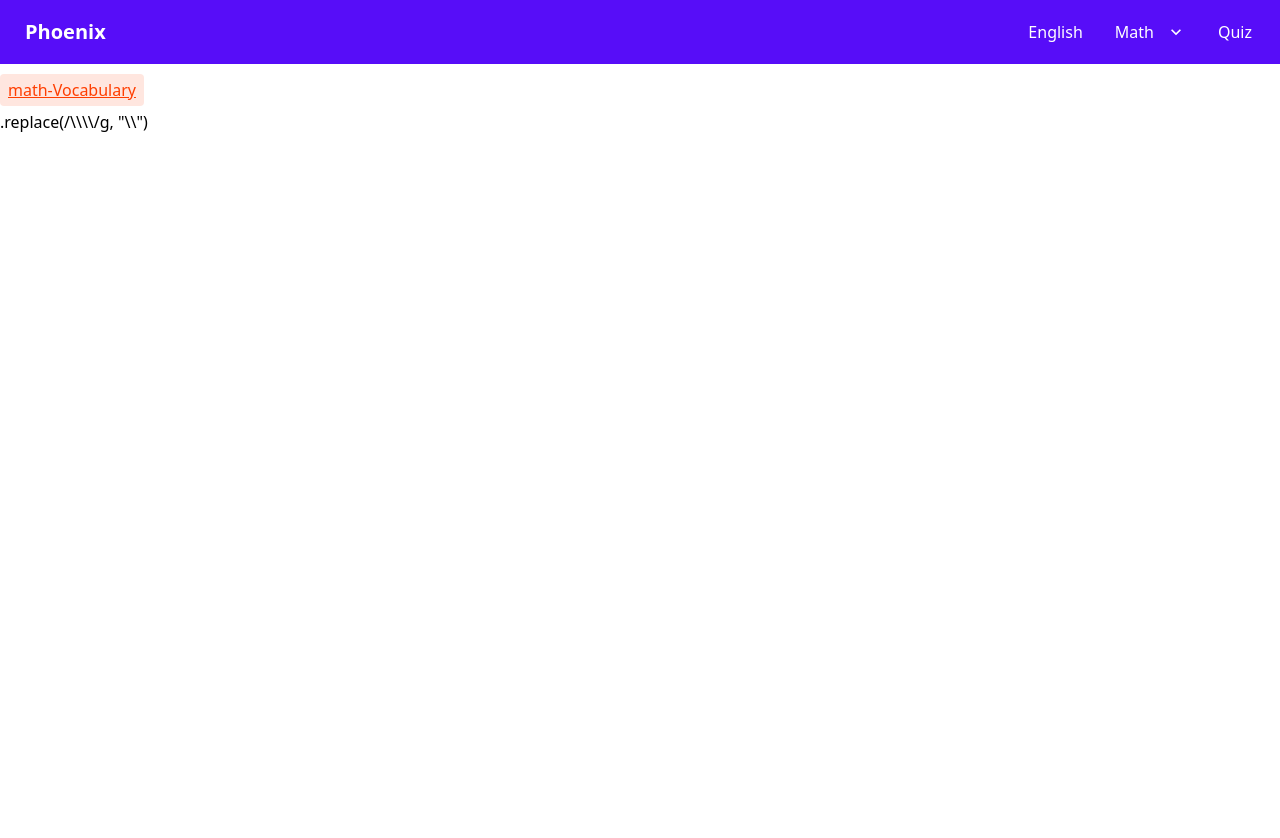
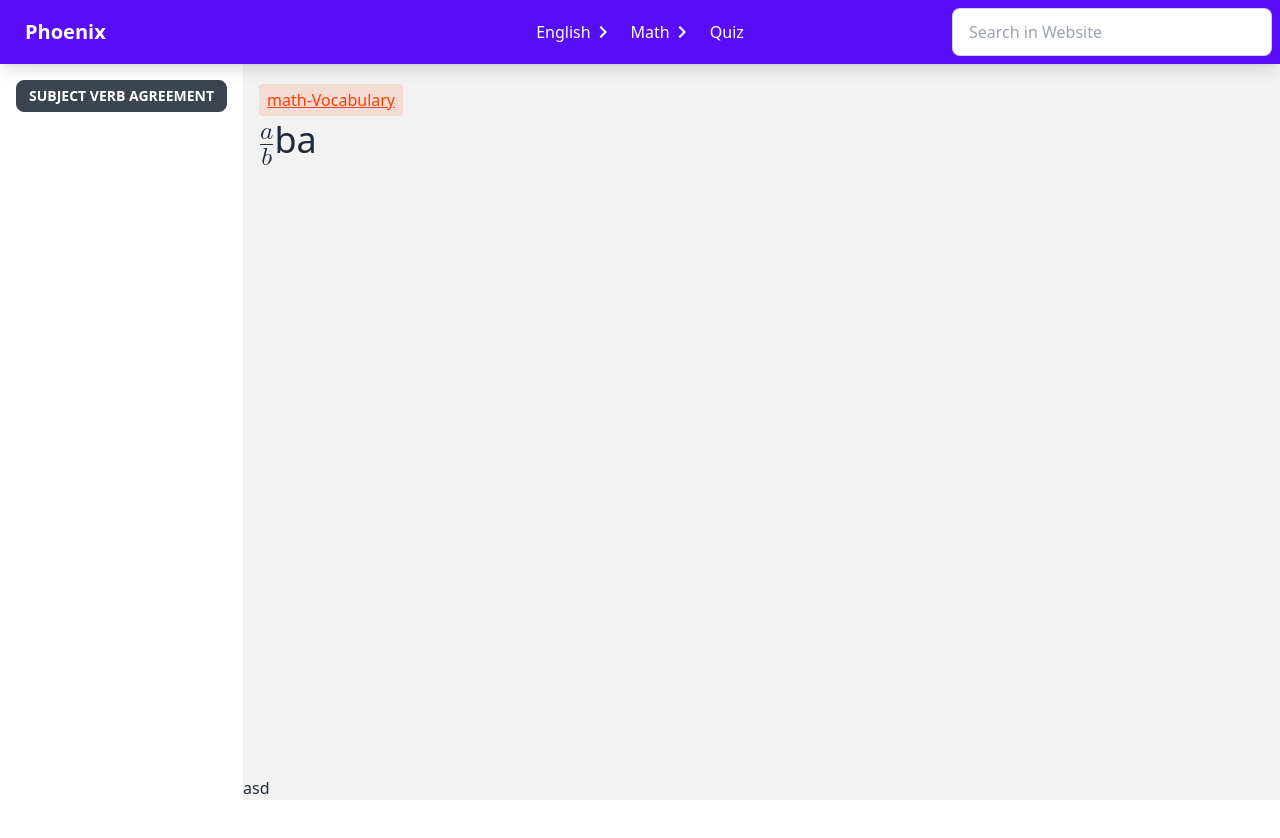
Before and after one commit to Rafi-Riday/phoenix-cheatsheet, a SvelteKit app: page / in a window 1280 px wide. Shown: the top 838 px of the page. After the commit the page ends 800 px from the top, so only its background shows below. Built offline with nearby package versions, Linux system fonts and the light colour scheme.

Commit message:
Updated styles with DaisyUI, added NavBar & SideBar

```diff
--- a/src/app.css
+++ b/src/app.css
@@ -2,12 +2,10 @@
 @tailwind components;
 @tailwind utilities;
 
-html,
-body {
-    height: 100%;
-    width: 100%;
-    /* background-color: #f3f4f6; */
-    color: #000;
+
+.shadow-custom {
+    box-shadow: rgba(0, 0, 0, 0.3) 0px -10px 38px,
+        rgba(0, 0, 0, 0.22) 0px 15px 12px;
 }
 
 * {
--- a/src/lib/Katex.svelte
+++ b/src/lib/Katex.svelte
@@ -8,7 +8,10 @@
         throwOnError: false,
     };
 
-    $: katexString = katex.renderToString(expression, options);
+    $: katexString = katex.renderToString(
+        expression.replace(/\\\\/g, "\\"),
+        options
+    );
 </script>
 
 <svelte:head>
--- /dev/null
+++ b/src/lib/NavBar/NavBar.svelte
@@ -0,0 +1,69 @@
+<script>
+    import NavMenu from "./NavMenu.svelte";
+
+    let navData = [
+        {
+            section: "english",
+            topicList: [
+                "right-forms-of-verb",
+                "subject-verb-agreement",
+                "misspelling",
+                "article",
+                "essay",
+            ],
+        },
+        {
+            section: "math",
+            topicList: ["geometry", "algebra", "arithemetic", "vocabulary"],
+        },
+        {
+            section: "quiz",
+        },
+    ];
+</script>
+
+<div
+    class="fixed top-0 left-0 z-50 navbar bg-primary text-primary-content shadow-lg"
+>
+    <div class="navbar-start">
+        <div class="dropdown">
+            <!-- svelte-ignore a11y-no-noninteractive-tabindex -->
+            <!-- svelte-ignore a11y-label-has-associated-control -->
+            <label tabindex="0" class="btn btn-ghost lg:hidden">
+                <svg
+                    xmlns="http://www.w3.org/2000/svg"
+                    class="h-5 w-5"
+                    fill="none"
+                    viewBox="0 0 24 24"
+                    stroke="currentColor"
+                    ><path
+                        stroke-linecap="round"
+                        stroke-linejoin="round"
+                        stroke-width="2"
+                        d="M4 6h16M4 12h8m-8 6h16"
+                    /></svg
+                >
+            </label>
+            <!-- svelte-ignore a11y-no-noninteractive-tabindex -->
+            <ul
+                tabindex="0"
+                class="menu menu-compact dropdown-content mt-0 p-1 shadow-custom bg-primary text-primary-content rounded-box dropdown dropdown-bottom"
+            >
+                <NavMenu {navData} />
+            </ul>
+        </div>
+        <a href="/" class="btn btn-ghost normal-case text-xl">Phoenix</a>
+    </div>
+    <div class="navbar-center hidden lg:flex">
+        <ul class="menu menu-horizontal px-1">
+            <NavMenu {navData} />
+        </ul>
+    </div>
+    <div class="form-control navbar-end items-end">
+        <input
+            type="text"
+            placeholder="Search in Website"
+            class="input input-bordered text-base-content w-full max-w-xs"
+        />
+    </div>
+</div>
--- /dev/null
+++ b/src/lib/NavBar/NavMenu.svelte
@@ -0,0 +1,59 @@
+<script>
+    export let navData;
+</script>
+
+<!-- svelte-ignore a11y-no-noninteractive-tabindex -->
+{#each navData as navItem}
+    {#if navItem.topicList}
+        <li tabindex="0">
+            <span class="justify-between p-2 gap-0">
+                {navItem.section
+                    .split("-")
+                    .map((str) => str.charAt(0).toUpperCase() + str.slice(1))
+                    .join(" ")}
+                <svg
+                    class="fill-current"
+                    xmlns="http://www.w3.org/2000/svg"
+                    width="24"
+                    height="24"
+                    viewBox="0 0 24 24"
+                    ><path
+                        d="M8.59,16.58L13.17,12L8.59,7.41L10,6L16,12L10,18L8.59,16.58Z"
+                    /></svg
+                >
+            </span>
+            <ul class="p-2 lg:p-3 bg-primary lg:border-0 shadow-custom">
+                {#each navItem.topicList as topicList}
+                    <li>
+                        <a
+                            href="/{navItem.section}/{topicList}"
+                            class="px-1 py-2 lg:px-2"
+                            >{topicList
+                                .split("-")
+                                .map(
+                                    (str) =>
+                                        str.charAt(0).toUpperCase() +
+                                        str.slice(1)
+                                )
+                                .join(" ")}</a
+                        >
+                    </li>
+                {/each}
+                <li>
+                    <a href="/{navItem.section}" class="px-1 py-2 underline"
+                        >See all...</a
+                    >
+                </li>
+            </ul>
+        </li>
+    {:else}
+        <li>
+            <a href="/{navItem.section}" class="p-2"
+                >{navItem.section
+                    .split("-")
+                    .map((str) => str.charAt(0).toUpperCase() + str.slice(1))
+                    .join(" ")}</a
+            >
+        </li>
+    {/if}
+{/each}
--- /dev/null
+++ b/src/lib/SideBar/SideBar.svelte
@@ -0,0 +1,41 @@
+<div class="drawer drawer-mobile">
+    <input id="app-sidebar" type="checkbox" class="drawer-toggle" />
+    <div class="drawer-content flex flex-col items-center justify-center">
+        <!-- Page content here -->
+        <slot />
+        <label
+            for="app-sidebar"
+            class="fixed bottom-4 right-4 btn btn-sm btn-primary rounded drawer-button lg:hidden"
+            >Open drawer</label
+        >
+    </div>
+    <div class="drawer-side">
+        <label for="app-sidebar" class="drawer-overlay" />
+        <ul
+            class="menu p-4 bg-base-100 text-base-content pt-20 w-3/4 lg:w-full"
+        >
+            <!-- Sidebar content here -->
+            <aside>
+                <a href="/" class="btn btn-sm">Subject verb agreement</a>
+            </aside>
+            <!-- <label
+                for="app-sidebar"
+                class="btn btn-circle btn-error fixed bottom-4 right-4 drawer-overlay lg:hidden"
+            >
+                <svg
+                    xmlns="http://www.w3.org/2000/svg"
+                    class="h-6 w-6"
+                    fill="none"
+                    viewBox="0 0 24 24"
+                    stroke="currentColor"
+                    ><path
+                        stroke-linecap="round"
+                        stroke-linejoin="round"
+                        stroke-width="2"
+                        d="M6 18L18 6M6 6l12 12"
+                    /></svg
+                >
+            </label> -->
+        </ul>
+    </div>
+</div>
--- a/src/lib/TwoDataObj/ExamQSet.svelte
+++ b/src/lib/TwoDataObj/ExamQSet.svelte
@@ -104,18 +104,9 @@
         >Select the <span class="text-green-700">right</span> answer</center
     >
     <center class="mb-2">
-        <button
-            class="cursor-default px-2 py-1 bg-emerald-200 border border-green-800"
-            >Right</button
-        >
-        <button
-            class="cursor-default px-2 py-1 bg-sky-100 border border-sky-800"
-            >Unselected Right</button
-        >
-        <button
-            class="cursor-default px-2 py-1 bg-red-100 border border-red-600"
-            >Wrong</button
-        >
+        <button class="btn btn-sm btn-success rounded">Right</button>
+        <button class="btn btn-sm btn-info rounded">Unselected Right</button>
+        <button class="btn btn-sm btn-error rounded text-white">Wrong</button>
     </center>
     <center
         class="mb-4 flex {questionDirection === 'dataOne'
@@ -128,8 +119,9 @@
                 questionDirection === "dataOne"
                     ? (questionDirection = "dataTwo")
                     : (questionDirection = "dataOne")}
-            class="border border-sky-200 p-1 bg-sky-200 hover:bg-transparent"
+            class="btn btn-xs btn-accent"
         >
+            <!-- border border-sky-200 p-1 bg-sky-200 hover:bg-transparent -->
             <svg
                 class="w-5 h-5"
                 focusable="false"
@@ -145,17 +137,17 @@
     </center>
     {#key reRenderTest}
         <div
-            class="grid grid-cols-1 sm:grid-cols-2 lg:grid-cols-3 gap-4 px-2 sm:px-0 {submitSection ===
+            class="grid grid-cols-1 sm:grid-cols-2 lg:grid-cols-3 gap-4 {submitSection ===
             'Submit'
-                ? 'mb-12'
+                ? 'mb-14'
                 : 'mb-44 sm:mb-32'}"
         >
             {#each randomizedQuestionSet as { finalOptionSet, qSet }, idx (qSet.n)}
                 <fieldset
-                    class="border border-solid border-slate-300 bg-white text-left p-2"
+                    class="rounded border border-solid border-slate-300 bg-white text-left p-2"
                 >
                     <legend
-                        class="bg-slate-200 border border-slate-300 py-1 px-2"
+                        class="bg-base-300 border border-slate-300 py-1 px-2 rounded"
                         ><a
                             href="https://www.google.com/search?q={qSet[
                                 questionDirection
@@ -170,9 +162,11 @@
                     >
                     <div class="grid grid-cols-2 gap-2">
                         {#each finalOptionSet as option, opIdx (opIdx)}
-                            <div class="flex flex-row last:grow gap-1">
+                            <div
+                                class="flex flex-row items-center last:grow gap-1"
+                            >
                                 <input
-                                    class="peer"
+                                    class="peer radio radio-xs"
                                     disabled={submitSection === "Submit"
                                         ? false
                                         : true}
@@ -192,15 +186,15 @@
                                     ]}
                                 />
                                 <label
-                                    class="w-full border px-2 py-1 {submitSection ===
+                                    class="cursor-pointer w-full border rounded px-2 py-1 {submitSection ===
                                     'Submit'
-                                        ? 'border-slate-300 peer-checked:bg-gray-300 peer-checked:border-slate-600'
+                                        ? 'bg-base-200 border-slate-300 peer-checked:bg-neutral peer-checked:text-neutral-content peer-checked:border-neutral-focus'
                                         : submitSection === 'Reset' &&
                                           option.n === qSet.n
-                                        ? 'bg-sky-100 border-sky-800 peer-checked:bg-emerald-200 peer-checked:border-green-800'
+                                        ? 'bg-info border-sky-600 peer-checked:bg-success peer-checked:border-green-600'
                                         : submitSection === 'Reset' &&
                                           option.n !== qSet.n
-                                        ? 'border-slate-300 peer-checked:bg-red-100 peer-checked:border-red-600'
+                                        ? 'border-slate-300 peer-checked:bg-error peer-checked:text-white peer-checked:border-red-600'
                                         : ''}"
                                     for="op_{idx}_{opIdx}"
                                 >
@@ -224,7 +218,7 @@
             {#if submitSection === "Submit"}
                 <button
                     on:click={() => (submitSection = "Reset")}
-                    class="bg-sky-400 shadow-custom font-semibold px-4 py-2 underline"
+                    class="btn btn-primary shadow-custom"
                 >
                     Submit
                 </button>
@@ -239,12 +233,12 @@
                         markSheet.correct = 0;
                         markSheet.wrong = 0;
                     }}
-                    class="bg-sky-400 shadow-custom font-semibold px-4 py-2 underline"
+                    class="btn btn-warning text-warning-content shadow-custom"
                 >
                     Reset
                 </button>
                 <div
-                    class="bg-sky-200 mt-2 px-2 py-1 border border-slate-500 font-semibold shadow-custom"
+                    class="bg-primary text-primary-content rounded mt-2 px-2 py-1 shadow-custom"
                 >
                     Total: {markSheet?.total}, Answered: {markSheet?.answered},
                     Correct: {markSheet?.correct}, Wrong: {markSheet?.wrong}
@@ -253,10 +247,3 @@
         </div>
     {/key}
 </main>
-
-<style>
-    .shadow-custom {
-        box-shadow: rgba(0, 0, 0, 0.3) 0px -10px 38px,
-            rgba(0, 0, 0, 0.22) 0px 15px 12px;
-    }
-</style>
--- a/src/lib/TwoDataObj/ReadQSet.svelte
+++ b/src/lib/TwoDataObj/ReadQSet.svelte
@@ -15,12 +15,9 @@
     } else {
         filteredData = producedUsableData;
     }
-
-    let searchField;
-    $: searchField?.focus();
 </script>
 
-<main class="pb-12">
+<main class="pb-14">
     <center
         class="text-gray-700 mt-2 mb-4 px-2 max-w-sm flex flex-row first:grow"
     >
@@ -29,7 +26,6 @@
             type="text"
             placeholder="Search here"
             bind:value={searchQ}
-            bind:this={searchField}
         />
         <button
             on:click={(e) => {
@@ -37,7 +33,7 @@
                     ? (searchQ = "")
                     : e.target.parentElement.children[0].focus();
             }}
-            class="flex items-center px-4 font-bold text-white bg-indigo-600 hover:bg-indigo-500 border border-indigo-600 focus:border-black focus:outline-none"
+            class="flex items-center px-4 font-bold text-primary-content bg-primary hover:bg-indigo-500 border border-primary focus:border-black focus:outline-none"
             >{searchQ === "" ? "Search" : "Clear"}</button
         >
     </center>
@@ -86,16 +82,9 @@
     <aside class="fixed -bottom-3 left-1/2 -translate-x-1/2 -translate-y-1/2">
         <button
             on:click={switchToTest}
-            class="bg-sky-400 shadow-custom font-semibold px-4 py-2 underline"
+            class="btn btn-primary text-primary-content shadow-custom"
         >
             Give Test
         </button>
     </aside>
 </main>
-
-<style>
-    .shadow-custom {
-        box-shadow: rgba(0, 0, 0, 0.3) 0px -10px 38px,
-            rgba(0, 0, 0, 0.22) 0px 15px 12px;
-    }
-</style>
--- a/src/lib/TwoDataObj/TwoDataObj.svelte
+++ b/src/lib/TwoDataObj/TwoDataObj.svelte
@@ -34,20 +34,19 @@
     <meta name="author" content={author} />
 </svelte:head>
 
-<main class="text-gray-900 flex flex-col gap-1 py-4 sm:px-4">
+<main class="text-gray-900 flex flex-col gap-1 p-0">
     <div class="flex flex-col gap-1">
         <center class="font-semibold text-lg">{title}</center>
         {#if currentPage === "Read" || currentPage === "Test"}
             <center>
                 <button
                     on:click={() => (currentPage = "Read")}
-                    class="bg-sky-200 font-semibold px-2 py-1 underline"
-                    >Read</button
+                    class="btn btn-sm btn-accent rounded underline">Read</button
                 >
                 or
                 <button
                     on:click={() => (currentPage = "Test")}
-                    class="bg-sky-200 font-semibold px-2 py-1 underline"
+                    class="btn btn-sm btn-accent rounded underline"
                     >Give Test</button
                 >
             </center>
--- a/src/routes/+layout.svelte
+++ b/src/routes/+layout.svelte
@@ -1,40 +1,17 @@
 <script>
     import "../app.css";
+    import NavBar from "../lib/NavBar/NavBar.svelte";
+    import SideBar from "../lib/SideBar/SideBar.svelte";
 </script>
 
-<div class="fixed top-0 left-0 navbar bg-primary text-primary-content">
-    <div class="flex-1">
-        <a href="/" class="btn btn-ghost normal-case text-xl">Phoenix</a>
-    </div>
-    <div class="flex-none">
-        <ul class="menu menu-horizontal px-1">
-            <li><a href="/english">English</a></li>
-            <!-- svelte-ignore a11y-no-noninteractive-tabindex -->
-            <li tabindex="0">
-                <a href="/math">
-                    Math
-                    <svg
-                        class="fill-current"
-                        xmlns="http://www.w3.org/2000/svg"
-                        width="20"
-                        height="20"
-                        viewBox="0 0 24 24"
-                        ><path
-                            d="M7.41,8.58L12,13.17L16.59,8.58L18,10L12,16L6,10L7.41,8.58Z"
-                        /></svg
-                    >
-                </a>
-                <ul class="p-2 bg-primary text-primary-content">
-                    <li><a href="/math/geometry">Geometry</a></li>
-                    <li><a href="/math/algebra">Algebra</a></li>
-                    <li><a href="/math/arithemetic">Arithemetic</a></li>
-                </ul>
-            </li>
-            <li><a href="/quiz">Quiz</a></li>
-        </ul>
-    </div>
-</div>
+<NavBar />
 
-<div class="mt-[70px]">
-    <slot />
-</div>
+<SideBar>
+    <main class="min-h-full flex flex-col bg-base-200 w-full">
+        <section class="pt-20 lg:pt-20 px-2 lg:px-4 grow">
+            <slot />
+        </section>
+
+        <footer class="">asd</footer>
+    </main>
+</SideBar>
--- a/src/routes/+page.svelte
+++ b/src/routes/+page.svelte
@@ -1,3 +1,7 @@
+<script>
+    import Katex from "../lib/Katex.svelte";
+</script>
+
 <svelte:head>
     <title>Home</title>
 </svelte:head>
@@ -10,4 +14,7 @@
         </button>
     </a>
 </main>
-.replace(/\\\\/g, "\\")
+
+<div class="text-4xl">
+    <Katex expression={"\\frac{a}{b}"} />
+</div>
```
